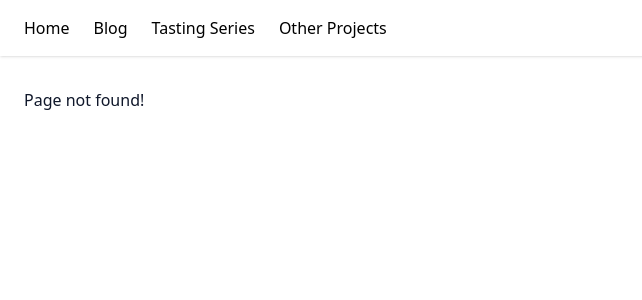
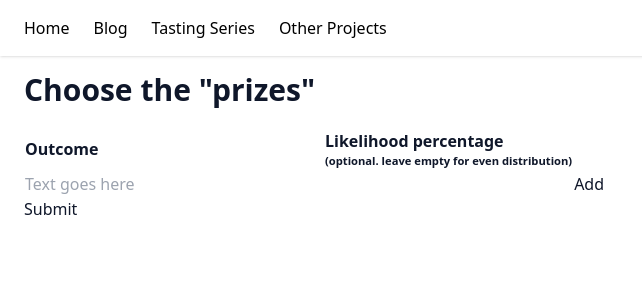
Before and after one commit to alexqguo/personal-site, a Next.js app: page /wheel in a window 1280 px wide. Before the commit this address had no page. Shown: the top 300 px of the page, without its empty margins (0-642 px from the left). Built offline with nearby package versions, Linux system fonts and the light colour scheme.

Commit message:
Add basic wheel. Still has styling issues

```diff
--- /dev/null
+++ b/pages/wheel.js
@@ -0,0 +1,238 @@
+import React, { useState, useEffect } from 'react';
+import Script from 'next/script';
+import PageHead from 'components/PageHead';
+import PageWrapper from 'components/PageWrapper';
+
+const LS_KEY = 'prizes';
+
+const WHEEL_STATES = Object.freeze({
+  idle: 'idle',
+  loading: 'loading',
+  spinning: 'spinning',
+  needPrizes: 'needPrizes',
+  done: 'done',
+});
+
+const COLORS = Object.freeze([
+  'greenyellow',
+  'lightblue',
+  'pink',
+  'steelblue',
+  'springgreen',
+  'tan',
+  'blueviolet',
+  'palegoldenrod',
+  'indigo',
+  'fuchsia',
+  'slategray',
+  'darkseagreen',
+  'forestgreen',
+  'darkred',
+  'orange',
+  'gold'
+]);
+
+const drawIndicator = () => {
+  const canvas = document.getElementById('canvas');
+  const ctx = canvas.getContext('2d');
+  const { width } = canvas;
+  const centerX = width / 2;
+
+  ctx.strokeStyle = 'black';
+  ctx.fillStyle = 'brown';
+  ctx.lineWidth = 2;
+  ctx.beginPath();
+  ctx.moveTo(centerX - 10, 0);
+  ctx.lineTo(centerX + 10, 0);
+  ctx.lineTo(centerX, 10);
+  ctx.lineTo(centerX - 10 + 1, 0);
+  ctx.stroke();
+  ctx.fill();
+};
+
+const PrizesForm = ({ onComplete }) => {
+  const [prizes, setPrizes] = useState([]);
+  const [text, setText] = useState('');
+  const [percentage, setPercentage] = useState('');
+
+  const addPrize = () => {
+    if (!text) return;
+    if (typeof percentage === 'number' && (percentage <= 0 || percentage >= 100)) return;
+
+    const newPrizes = [...prizes];
+    newPrizes.push({ text, percentage, });
+    setText('');
+    setPercentage('');
+    setPrizes(newPrizes);
+  };
+
+  const removePrize = (idx) => {
+    const newPrizes = [...prizes];
+    newPrizes.splice(idx, 1);
+    setPrizes(newPrizes);
+  };
+
+  const submit = () => {
+    const totalPercentage = prizes.reduce((acc, cur) => {
+      const percentage = parseInt(cur.percentage);
+      if (!isNaN(percentage)) {
+        return acc + percentage;
+      }
+
+      return acc;
+    }, 0)
+
+    if (totalPercentage > 100 || prizes.length < 2) {
+      alert('Invalid. Total percentages must be less than 100 and at least two prizes are required. Please fix and try again.');
+      return;
+    }
+
+    localStorage.setItem(LS_KEY, JSON.stringify(prizes));
+    onComplete();
+  };
+
+  return (
+    <section>
+      <h2 style={{ marginBottom: 20 }}>Choose the "prizes"</h2>
+      <table style={{ textAlign: 'left' }}>
+        <tbody>
+          <tr>
+            <th style={{ width: 300 }}>Outcome</th>
+            <th>
+              Likelihood percentage
+              <div style={{ fontSize: '.7rem' }}> (optional. leave empty for even distribution)</div>
+            </th>
+            <th> </th>
+          </tr>
+          {prizes.map((prize, idx) => <tr key={idx}>
+            <td>{prize.text}</td>
+            <td>{prize.percentage}</td>
+            <td><button onClick={() => removePrize(idx)}>X</button></td>
+          </tr>)}
+          <tr>
+            <td>
+              <input
+                type="text"
+                value={text}
+                style={{ width: '97%' }}
+                placeholder="Text goes here"
+                onChange={({ target }) => setText(target.value)}
+              />
+            </td>
+            <td>
+              <input
+                type="number"
+                value={percentage}
+                onChange={({ target }) => setPercentage(target.value)}
+              />
+            </td>
+
+            <td><button onClick={addPrize}>Add</button></td>
+          </tr>
+        </tbody>
+      </table>
+
+      <button onClick={submit}>Submit</button>
+    </section>
+  )
+};
+
+const Wheel = () => {
+  if (typeof window === 'undefined') return <></>;
+
+  const [wheel, setWheel] = useState(null);
+  const [hasPrizes, setHasPrizes] = useState(!!localStorage.getItem('prizes'));
+  const [wheelState, setWheelState] = useState(WHEEL_STATES.loading);
+
+  const onFinished = (segment) => {
+    alert(segment.text);
+    setWheelState(WHEEL_STATES.done);
+  }
+
+  const spin = () => {
+    // Reset wheel
+    wheel.stopAnimation(false);
+    wheel.rotationAngle = 0;
+    wheel.draw();
+    drawIndicator();
+
+    // Spin
+    setWheelState(WHEEL_STATES.spinning);
+    wheel.startAnimation();
+  };
+
+  const reset = () => {
+    localStorage.removeItem(LS_KEY);
+    setHasPrizes(false);
+    setWheelState(WHEEL_STATES.needPrizes);
+  }
+
+  useEffect(() => {
+    if (hasPrizes) {
+      (async function() {
+        await Promise.resolve({});
+        setWheelState(WHEEL_STATES.idle);
+
+        const prizes = JSON.parse(localStorage.getItem(LS_KEY));
+        const segments = prizes.map((prize, idx) => ({
+          text: prize.text,
+          size: prize.percentage ? window.winwheelPercentToDegrees(prize.percentage) : undefined,
+          fillStyle: COLORS[idx % COLORS.length],
+        }));
+
+        const winwheel = new window.Winwheel({
+          canvasId: 'canvas',
+          numSegments: segments.length,
+          segments,
+          animation: {
+            type: 'spinToStop',
+            duration: 5,
+            spins: 15,
+            callbackFinished: onFinished,
+            callbackAfter: drawIndicator,
+          },
+          pointerAngle: 0,
+        });
+        setWheel(winwheel);
+        drawIndicator();
+      })();
+    } else {
+      setWheelState(WHEEL_STATES.needPrizes);
+    }
+  }, [hasPrizes]);
+
+  if (wheelState === WHEEL_STATES.loading) {
+    return <span>Loading...</span>;
+  }
+
+  if (wheelState === WHEEL_STATES.needPrizes) {
+    return (
+      <PrizesForm onComplete={() => setHasPrizes(true)} />
+    );
+  }
+
+  const areButtonsDisabled = wheelState !== WHEEL_STATES.idle
+    && wheelState !== WHEEL_STATES.done;
+
+  return (
+    <section>
+      <h1>Spin the Wheel</h1>
+      <canvas id="canvas" width="800" height="400"></canvas>
+      <button disabled={areButtonsDisabled} onClick={spin}>Spin!</button>
+      <button disabled={areButtonsDisabled} onClick={reset}>Reset</button>
+    </section>
+  );
+};
+
+const Page = () => (
+  <PageWrapper>
+    <PageHead title="Spin the Wheel" description="It's a wheel. What more do you want?" />
+    {/* External dependencies */}
+    <Script strategy="beforeInteractive" src="https://cdn.jsdelivr.net/npm/greensock@1.20.2/dist/TweenMax.min.js" />
+    <Script strategy="beforeInteractive" src="https://cdn.jsdelivr.net/npm/winwheeljs@2.7.0/dist/Winwheel.min.js" />
+
+    <Wheel />
+  </PageWrapper>
+)
+
+export default Page;
```
